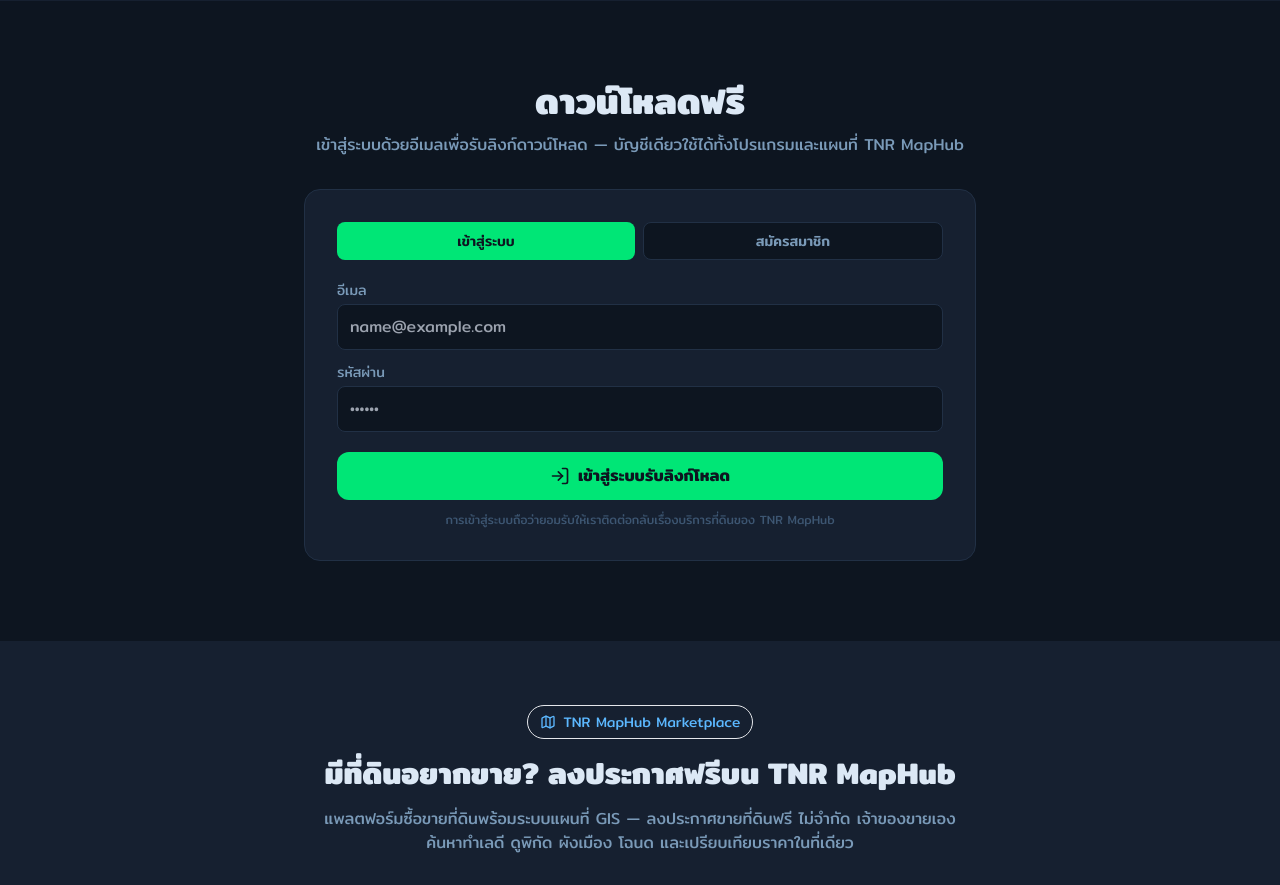
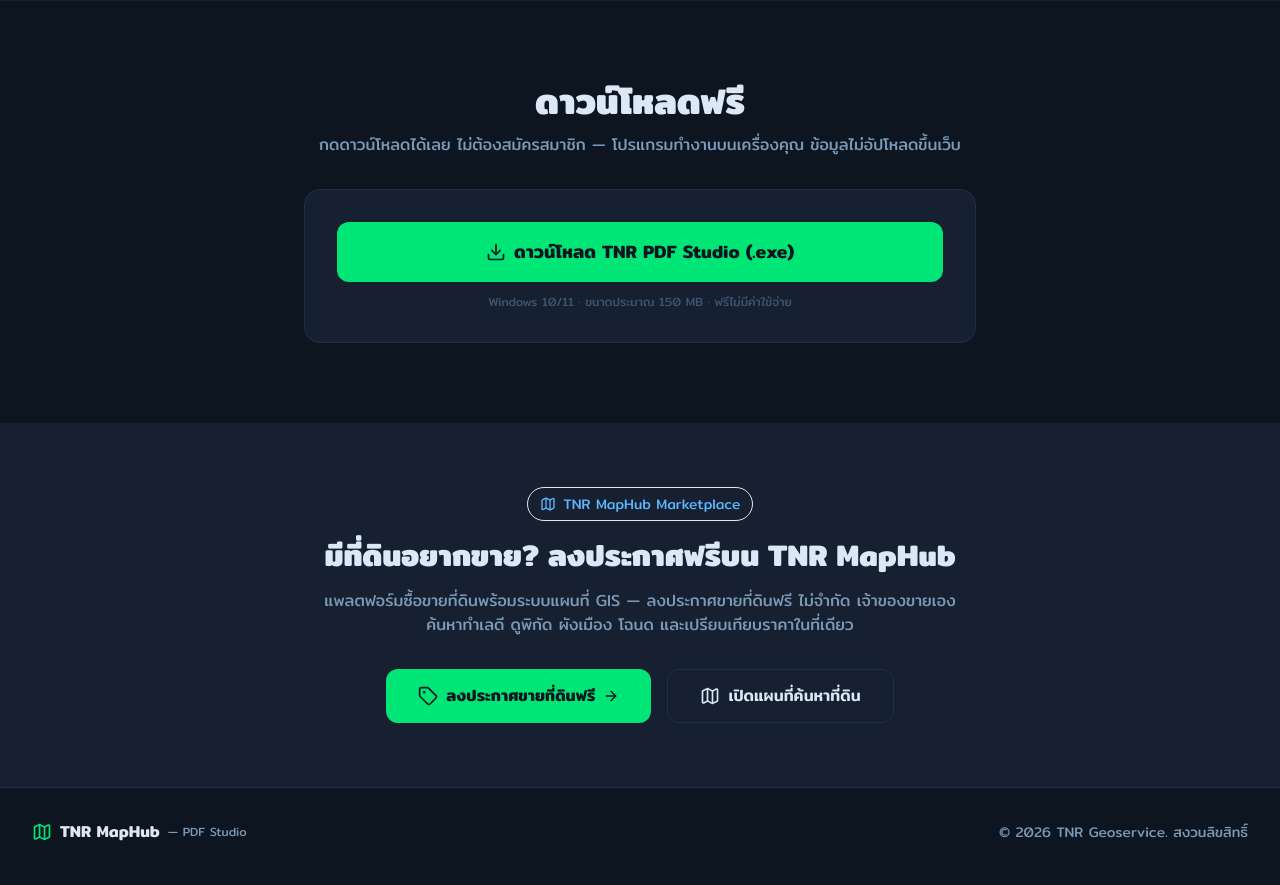
Before and after one commit to TNRgeoservice/vite-react-template, a React (Vite) app: page /tnrpdfstudio in a window 1280 px wide. Shown: the part 1920-2805 px from the top of the page. Built offline with nearby package versions, Linux system fonts and the light colour scheme; no server answers.

Commit message:
feat(tnrpdfstudio): remove login gate — direct .exe download (no signup)
ตัด AuthForm/DownloadReady/lead-capture + firebase auth imports ที่ไม่ใช้แล้วออก

Co-Authored-By: Claude Opus 4.8 <noreply@anthropic.com>

```diff
--- a/src/pages/PdfStudioPage.tsx
+++ b/src/pages/PdfStudioPage.tsx
@@ -1,41 +1,20 @@
 // ════════════════════════════════════════
 // src/pages/PdfStudioPage.tsx  — หน้า /tnrpdfstudio
 // Landing + lead magnet สำหรับ TNR PDF Studio (.exe ฟรี)
-// flow: intro/ฟีเจอร์ → login (เก็บ lead ลง Firestore) → ปุ่มโหลด → CTA marketplace
-// SSR-safe: อ้าง firebase เฉพาะใน useEffect / event handler (auth/db = undefined ตอน prerender)
+// flow: intro/ฟีเจอร์ → ปุ่มดาวน์โหลดตรง (ไม่ต้องล็อกอิน) → CTA marketplace
 // ════════════════════════════════════════
-import { useEffect, useState, type ReactNode } from 'react';
+import { useEffect } from 'react';
 import { Link } from 'react-router-dom';
 import {
   FileText, Download, ShieldCheck, ScanLine, Stamp, Eraser,
-  Layers, Combine, Languages, LogIn, ArrowRight, Map, Tag, Check, LogOut,
+  Layers, Combine, Languages, ArrowRight, Map, Tag,
 } from 'lucide-react';
-import {
-  onAuthStateChanged,
-  signInWithEmailAndPassword,
-  createUserWithEmailAndPassword,
-  signOut,
-  type User,
-} from 'firebase/auth';
-import { FirebaseError } from 'firebase/app';
-import { doc, setDoc, serverTimestamp } from 'firebase/firestore';
-import { auth, db } from '../lib/fb';
 
 // ── ตั้งค่า ────────────────────────────────────────────────────────────────
 // GitHub "latest release" — ชี้ไป release ล่าสุดเสมอ ตราบใดที่ชื่อไฟล์ asset = "TNR_PDF_Studio.exe" (ไม่ใส่เวอร์ชันในชื่อไฟล์)
 // อัปเวอร์ชันใหม่: สร้าง release ใหม่ (tag อะไรก็ได้) แนบไฟล์ชื่อเดิม → ลิงก์นี้ไม่ต้องแก้ ไม่ต้อง redeploy
 const DOWNLOAD_URL = 'https://github.com/TNRgeoservice/vite-react-template/releases/latest/download/TNR_PDF_Studio.exe';
-const LEAD_COL = 'pdfstudio_leads'; // ⚠️ ต้องตั้ง Firestore rules ให้ผู้ใช้ที่ล็อกอินเขียน doc ของตัวเองได้
 const MAP_URL = 'https://map.tnrmaphub.com';
-
-const ERR_MAP: Record<string, string> = {
-  'auth/user-not-found':       'ไม่พบบัญชีนี้',
-  'auth/wrong-password':       'รหัสผ่านไม่ถูกต้อง',
-  'auth/invalid-credential':   'อีเมลหรือรหัสผ่านไม่ถูกต้อง',
-  'auth/email-already-in-use': 'อีเมลนี้ถูกใช้แล้ว ลองเข้าสู่ระบบ',
-  'auth/weak-password':        'รหัสผ่านต้องมีอย่างน้อย 6 ตัว',
-  'auth/invalid-email':        'รูปแบบอีเมลไม่ถูกต้อง',
-};
 
 const FEATURES = [
   { icon: Eraser,    color: 'var(--acc)',  title: 'ลบ/แก้ข้อความบนสแกน',  desc: 'ครอบเนียน (smart whiteout) แล้วพิมพ์ทับ — กลมกลืนกับงานสแกนโฉนด เอกสารราชการ' },
@@ -61,14 +40,8 @@ const GALLERY_SHOTS = [
 ];
 
 export function PdfStudioPage() {
-  const [user, setUser]   = useState<User | null>(null);
-  const [ready, setReady] = useState(false);
-
   useEffect(() => {
     document.title = 'TNR PDF Studio — โปรแกรมแก้ PDF โฉนด/เอกสารที่ดิน ฟรี | TNR MapHub';
-    if (!auth) { setReady(true); return; }
-    const unsub = onAuthStateChanged(auth, (u) => { setUser(u); setReady(true); });
-    return () => unsub();
   }, []);
 
   return (
@@ -76,7 +49,7 @@ export function PdfStudioPage() {
       <Header />
       <Hero />
       <Features />
-      <DownloadSection user={user} ready={ready} />
+      <DownloadSection />
       <MarketplaceCTA />
       <Footer />
     </div>
@@ -212,163 +185,30 @@ function Features() {
   );
 }
 
-// ── Download (login gate + lead capture) ────────────────────────────────────
-function DownloadSection({ user, ready }: { user: User | null; ready: boolean }) {
+// ── Download (ดาวน์โหลดตรง ไม่ต้องล็อกอิน) ───────────────────────────────────
+function DownloadSection() {
   return (
     <section id="download" className="py-20 px-4 sm:px-6 lg:px-8">
       <div className="max-w-2xl mx-auto">
         <div className="text-center mb-8">
           <h2 className="text-3xl sm:text-4xl font-bold mb-3">ดาวน์โหลดฟรี</h2>
           <p className="text-[var(--tx2)]">
-            เข้าสู่ระบบด้วยอีเมลเพื่อรับลิงก์ดาวน์โหลด — บัญชีเดียวใช้ได้ทั้งโปรแกรมและแผนที่ TNR MapHub
+            กดดาวน์โหลดได้เลย ไม่ต้องสมัครสมาชิก — โปรแกรมทำงานบนเครื่องคุณ ข้อมูลไม่อัปโหลดขึ้นเว็บ
           </p>
         </div>
 
-        <div className="bg-[var(--bg2)] border border-[var(--brd)] rounded-2xl p-6 sm:p-8">
-          {!ready ? (
-            <div className="text-center text-[var(--tx2)] py-6">กำลังโหลด…</div>
-          ) : user ? (
-            <DownloadReady user={user} />
-          ) : (
-            <AuthForm />
-          )}
+        <div className="bg-[var(--bg2)] border border-[var(--brd)] rounded-2xl p-6 sm:p-8 text-center">
+          <a
+            href={DOWNLOAD_URL}
+            className="w-full inline-flex items-center justify-center gap-2 px-6 py-4 bg-[var(--acc)] text-[var(--bg)] rounded-xl text-lg font-semibold hover:bg-[var(--acc2)] transition-all"
+          >
+            <Download className="w-5 h-5" />
+            ดาวน์โหลด TNR PDF Studio (.exe)
+          </a>
+          <p className="text-xs text-[var(--txd)] mt-3">Windows 10/11 · ขนาดประมาณ 150 MB · ฟรีไม่มีค่าใช้จ่าย</p>
         </div>
       </div>
     </section>
-  );
-}
-
-function DownloadReady({ user }: { user: User }) {
-  const [msg, setMsg] = useState('');
-  const [busy, setBusy] = useState(false);
-
-  async function logLead() {
-    if (!db) return;
-    try {
-      await setDoc(doc(db, LEAD_COL, user.uid), {
-        uid: user.uid,
-        email: user.email ?? '',
-        source: 'tnrpdfstudio',
-        downloadAt: serverTimestamp(),
-      }, { merge: true });
-    } catch (e) {
-      // เก็บ lead ไม่ได้ (เช่น rules ยังไม่เปิด) — ไม่บล็อกการโหลด
-      console.warn('lead log failed', e);
-    }
-  }
-
-  async function handleDownload() {
-    setBusy(true);
-    await logLead();
-    setBusy(false);
-    if (DOWNLOAD_URL) {
-      window.location.href = DOWNLOAD_URL;
-    } else {
-      setMsg('บันทึกอีเมลของคุณไว้แล้ว ✓ ไฟล์ดาวน์โหลดกำลังเตรียมพร้อม — เราจะแจ้งทางอีเมลเมื่อพร้อมให้โหลด');
-    }
-  }
-
-  return (
-    <div className="text-center">
-      <div className="inline-flex items-center gap-2 px-3 py-1.5 rounded-full bg-[var(--acc)]/10 border border-[var(--acc)]/30 mb-5">
-        <Check className="w-4 h-4 text-[var(--acc)]" />
-        <span className="text-sm text-[var(--acc)]">เข้าสู่ระบบแล้ว · {user.email}</span>
-      </div>
-      <button
-        onClick={handleDownload}
-        disabled={busy}
-        className="w-full inline-flex items-center justify-center gap-2 px-6 py-4 bg-[var(--acc)] text-[var(--bg)] rounded-xl text-lg font-semibold hover:bg-[var(--acc2)] transition-all disabled:opacity-60"
-      >
-        <Download className="w-5 h-5" />
-        {busy ? 'กำลังเตรียม…' : 'ดาวน์โหลด TNR PDF Studio (.exe)'}
-      </button>
-      <p className="text-xs text-[var(--txd)] mt-3">Windows 10/11 · ขนาดประมาณ 150 MB · ฟรีไม่มีค่าใช้จ่าย</p>
-      {msg && <p className="mt-4 text-sm text-[var(--land)]">{msg}</p>}
-      <button onClick={() => auth && signOut(auth)} className="mt-5 inline-flex items-center gap-1.5 text-xs text-[var(--tx2)] hover:text-[var(--tx)]">
-        <LogOut className="w-3.5 h-3.5" /> ออกจากระบบ
-      </button>
-    </div>
-  );
-}
-
-function AuthForm() {
-  const [tab, setTab]     = useState<'login' | 'register'>('login');
-  const [email, setEmail] = useState('');
-  const [pw, setPw]       = useState('');
-  const [err, setErr]     = useState('');
-  const [busy, setBusy]   = useState(false);
-  const isReg = tab === 'register';
-
-  async function submit() {
-    if (!auth || !db) { setErr('ระบบยังไม่พร้อม ลองรีเฟรชหน้า'); return; }
-    if (!email || !pw) { setErr('กรุณากรอกอีเมลและรหัสผ่าน'); return; }
-    setBusy(true); setErr('');
-    try {
-      if (isReg) {
-        const cred = await createUserWithEmailAndPassword(auth, email, pw);
-        // สร้าง user doc (เหมือน flow สมัครของ map.tnrmaphub.com)
-        await setDoc(doc(db, 'users', cred.user.uid), {
-          email, role: 'user', createdAt: Date.now(),
-          displayName: '', phone: '', lineId: '', bio: '',
-        }, { merge: true });
-      } else {
-        await signInWithEmailAndPassword(auth, email, pw);
-      }
-      // onAuthStateChanged ใน parent จะสลับไปหน้าโหลดเอง
-    } catch (e) {
-      const code = e instanceof FirebaseError ? e.code : '';
-      setErr(ERR_MAP[code] || (e as Error).message);
-    } finally {
-      setBusy(false);
-    }
-  }
-
-  return (
-    <div>
-      <div className="mb-5 flex gap-2">
-        <TabBtn active={!isReg} onClick={() => { setTab('login'); setErr(''); }}>เข้าสู่ระบบ</TabBtn>
-        <TabBtn active={isReg} onClick={() => { setTab('register'); setErr(''); }}>สมัครสมาชิก</TabBtn>
-      </div>
-
-      <label className="block text-sm text-[var(--tx2)] mb-1">อีเมล</label>
-      <input
-        type="email" value={email} onChange={(e) => setEmail(e.target.value)}
-        placeholder="name@example.com"
-        className="w-full mb-3 px-3 py-2.5 rounded-lg bg-[var(--bg)] border border-[var(--brd)] text-[var(--tx)] outline-none focus:border-[var(--acc)] transition-colors"
-      />
-      <label className="block text-sm text-[var(--tx2)] mb-1">รหัสผ่าน</label>
-      <input
-        type="password" value={pw} onChange={(e) => setPw(e.target.value)}
-        onKeyDown={(e) => e.key === 'Enter' && submit()}
-        placeholder="••••••"
-        className="w-full mb-2 px-3 py-2.5 rounded-lg bg-[var(--bg)] border border-[var(--brd)] text-[var(--tx)] outline-none focus:border-[var(--acc)] transition-colors"
-      />
-
-      {err && <div className="mt-2 mb-1 text-sm text-[var(--red)]">{err}</div>}
-
-      <button
-        onClick={submit} disabled={busy}
-        className="mt-3 w-full inline-flex items-center justify-center gap-2 px-6 py-3 bg-[var(--acc)] text-[var(--bg)] rounded-xl text-base font-semibold hover:bg-[var(--acc2)] transition-all disabled:opacity-60"
-      >
-        <LogIn className="w-5 h-5" />
-        {busy ? 'กำลังดำเนินการ…' : isReg ? 'สมัครแล้วรับลิงก์โหลด' : 'เข้าสู่ระบบรับลิงก์โหลด'}
-      </button>
-      <p className="text-xs text-[var(--txd)] mt-3 text-center">
-        การเข้าสู่ระบบถือว่ายอมรับให้เราติดต่อกลับเรื่องบริการที่ดินของ TNR MapHub
-      </p>
-    </div>
-  );
-}
-
-function TabBtn({ active, onClick, children }: { active: boolean; onClick: () => void; children: ReactNode }) {
-  return (
-    <button
-      onClick={onClick}
-      className={'flex-1 rounded-lg py-2 text-sm font-medium transition-colors ' +
-        (active ? 'bg-[var(--acc)] text-[var(--bg)]' : 'bg-[var(--bg)] text-[var(--tx2)] border border-[var(--brd)]')}
-    >
-      {children}
-    </button>
   );
 }
 
```
Also changed, not shown: 20 other files (tests, documents, lock files or other folders).
